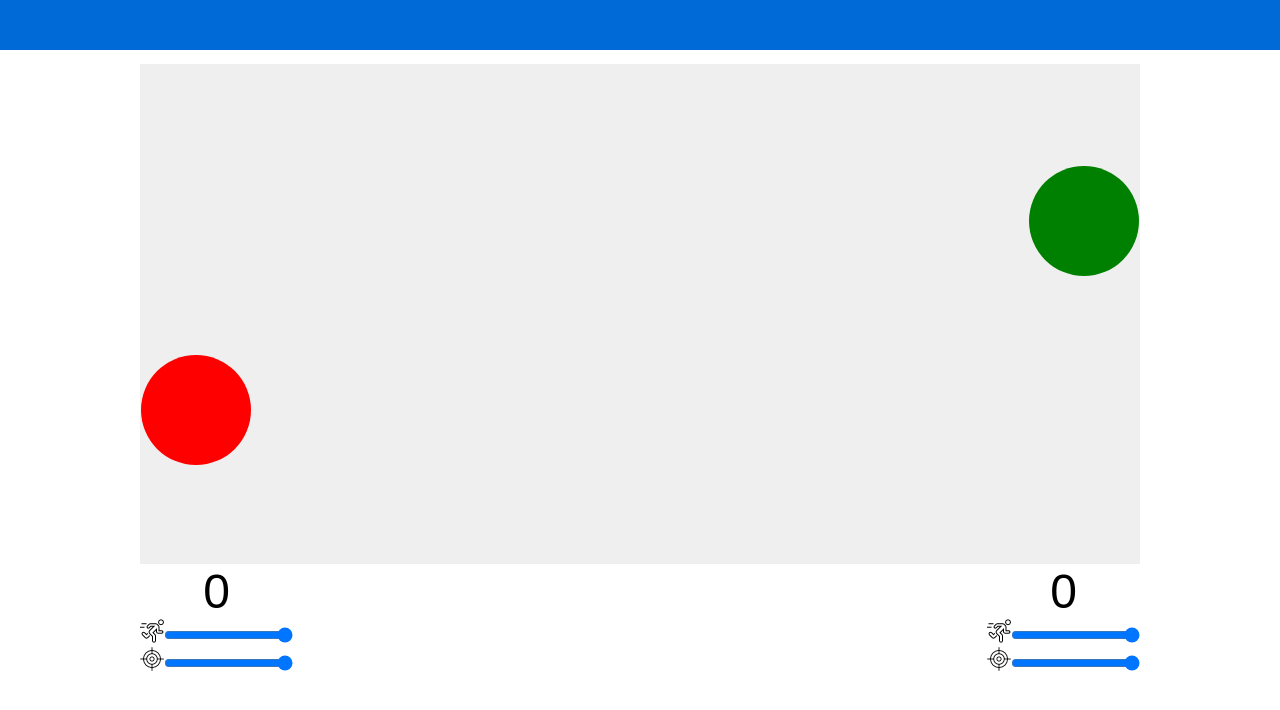
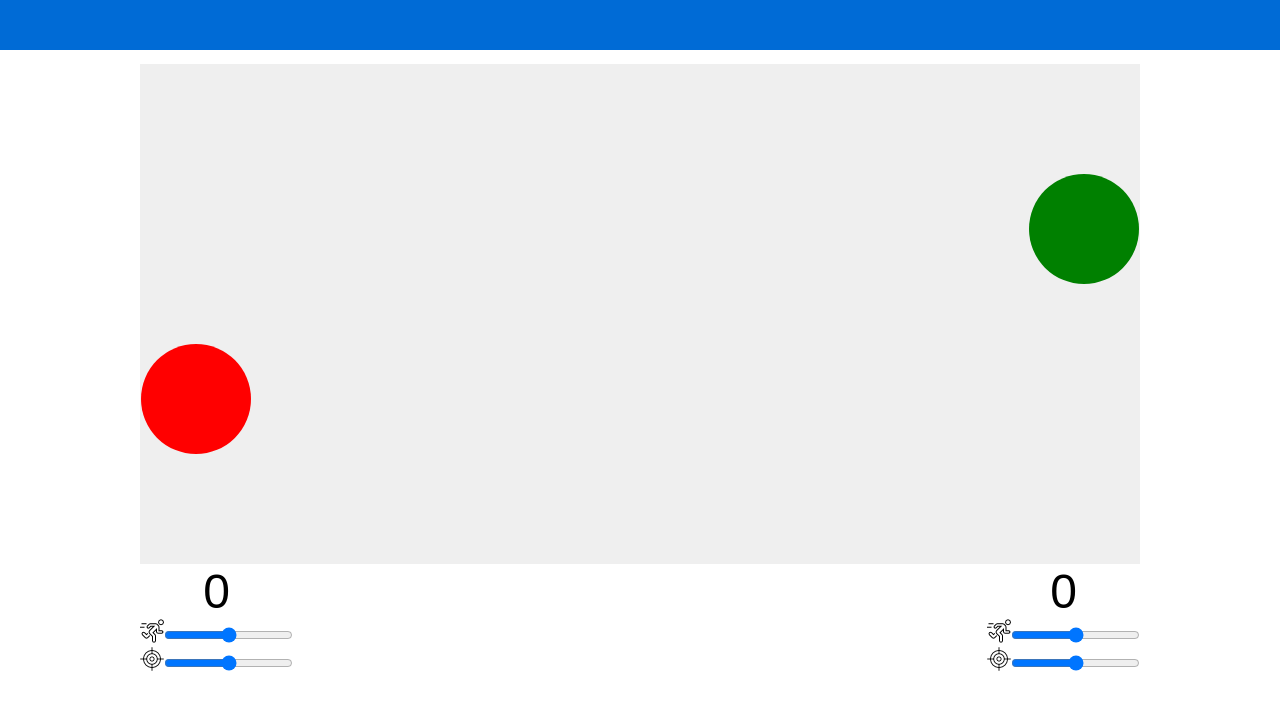
Before and after one commit to digunin/duel-mini-game, a React app: page / in a window 1280 px wide. Shown: the top 710 px of the page. Built offline with nearby package versions, Linux system fonts and the light colour scheme.

Commit message:
control hero speed

```diff
--- a/src/App.tsx
+++ b/src/App.tsx
@@ -3,9 +3,11 @@ import { GameComponent } from "./components/game/GameComponent";
 import { HeroPanel } from "./components/HeroPanel";
 import { useAppScreen } from "./hooks/useAppScreen";
 import { AppHeader } from "./components/AppHeader";
+import { useHeroControl } from "./hooks/useHeroControl";
 
 function App() {
   const { orient } = useAppScreen();
+  const { left, right, setHeroProps } = useHeroControl();
 
   if (orient == "portrait") {
     return (
@@ -16,13 +18,13 @@ function App() {
           <div className="hero-panel-block">
             <HeroPanel
               key="left-panel"
-              score={0}
-              onchangeHandler={(props) => console.log("Левая панель: ", props)}
+              values={left}
+              onchangeHandler={setHeroProps("left")}
             />
             <HeroPanel
               key="right-panel"
-              score={0}
-              onchangeHandler={(props) => console.log("Правая панель: ", props)}
+              values={right}
+              onchangeHandler={setHeroProps("right")}
             />
           </div>
         </div>
@@ -36,14 +38,14 @@ function App() {
       <div className="app-container landscape">
         <HeroPanel
           key="left-panel"
-          score={0}
-          onchangeHandler={(props) => console.log("Левая панель: ", props)}
+          values={left}
+          onchangeHandler={setHeroProps("left")}
         />
         <GameComponent key="game" />
         <HeroPanel
           key="right-panel"
-          score={0}
-          onchangeHandler={(props) => console.log("Правая панель: ", props)}
+          values={right}
+          onchangeHandler={setHeroProps("right")}
         />
       </div>
     </>
--- a/src/components/HeroPanel.tsx
+++ b/src/components/HeroPanel.tsx
@@ -2,15 +2,20 @@ import React, { FC } from "react";
 import { AppHero } from "../store/types";
 import runIcon from "../assets/run-icon.png";
 import shootIcon from "../assets/shoot-icon.png";
+import { useAppContext } from "../hooks/useAppContext";
 
 type HPProps = {
-  score: number;
+  values: {
+    score: number;
+    velocity: number;
+    cooldown: number;
+  };
   onchangeHandler: (
-    props: Partial<Pick<AppHero, "spellColor" | "cooldown">>
+    props: Partial<Pick<AppHero, "cooldown" | "velocity">>
   ) => void;
 };
 
-export const HeroPanel: FC<HPProps> = ({ onchangeHandler, score }) => {
+export const HeroPanel: FC<HPProps> = ({ onchangeHandler, values }) => {
   const onSliderChangeHandler = (e: React.ChangeEvent<HTMLInputElement>) => {
     const property =
       e.target.name == "velocity"
@@ -18,6 +23,9 @@ export const HeroPanel: FC<HPProps> = ({ onchangeHandler, score }) => {
         : { cooldown: +e.target.value };
     onchangeHandler(property);
   };
+
+  const { score, velocity, cooldown } = values;
+
   return (
     <div className="hero-panel">
       <div className="score">
@@ -25,13 +33,14 @@ export const HeroPanel: FC<HPProps> = ({ onchangeHandler, score }) => {
       </div>
       <div className="sliders">
         <div className="slider-wrapper">
-          <img src={runIcon} alt="Скорость бега" />
+          <img src={runIcon} alt="Скорость движения" />
           <input
             type="range"
             onChange={onSliderChangeHandler}
             name="velocity"
             min="0"
             max="10"
+            value={velocity}
           />
         </div>
         <div className="slider-wrapper">
@@ -40,8 +49,9 @@ export const HeroPanel: FC<HPProps> = ({ onchangeHandler, score }) => {
             type="range"
             onChange={onSliderChangeHandler}
             name="cooldown"
-            min="0"
-            max="10"
+            min="1"
+            max="11"
+            value={cooldown}
           />
         </div>
       </div>
--- a/src/components/game/Game.ts
+++ b/src/components/game/Game.ts
@@ -31,6 +31,7 @@ export class Game {
       HERO_RADIUS
     );
     this.leftHero.velocity_Y = 3;
+    this.rightHero.velocity_Y = -3;
     this.leftHero.color = "red";
     this.rightHero.color = "green";
   }
@@ -54,11 +55,11 @@ export class Game {
   private updateHero(hero: Hero) {
     const nextPos = hero.nextMove();
     if (nextPos.y <= 0) {
-      hero.velocity_Y = 3;
+      hero.velocity_Y *= -1;
       return;
     }
     if (nextPos.y >= this.gameHeight - hero.height) {
-      hero.velocity_Y = -3;
+      hero.velocity_Y *= -1;
       return;
     }
     hero.nextMove(true);
@@ -69,4 +70,16 @@ export class Game {
     if (intersectCircleWithPoint(this.rightHero, cursor)) return "right";
     return null;
   }
+
+  public setVelocity(side: HeroSide, velocity: number) {
+    if (side === "left") {
+      let current = this.leftHero.velocity_Y;
+      let dir = current < 0 ? -1 : 1;
+      this.leftHero.velocity_Y = velocity * dir;
+    } else {
+      let current = this.rightHero.velocity_Y;
+      let dir = current < 0 ? -1 : 1;
+      this.rightHero.velocity_Y = velocity * dir;
+    }
+  }
 }
--- a/src/hooks/useGame.ts
+++ b/src/hooks/useGame.ts
@@ -4,6 +4,7 @@ import { HTMLCanvasCoordConverter } from "../components/game/graphics/HTMLCanvas
 import { Game } from "../components/game/Game";
 import { useCanvasMousePosition } from "./useCanvasMousePosition";
 import { useRef } from "react";
+import { useAppContext } from "./useAppContext";
 
 export const useGame = (
   width: number,
@@ -15,6 +16,8 @@ export const useGame = (
     height,
     canvasClickHandler
   );
+  const { leftHero, rightHero } = useAppContext().state;
+
   const duel = useRef(
     new Game(
       new DefaultFactory(
@@ -28,9 +31,11 @@ export const useGame = (
     )
   );
 
+  duel.current.setVelocity("left", leftHero.velocity);
+  duel.current.setVelocity("right", rightHero.velocity);
+
   function canvasClickHandler() {
     const leftOrRight = duel.current.isCursorInsideHero(canvasCursor.current);
-    console.log(leftOrRight);
   }
 
   return { update: duel.current.update };
--- /dev/null
+++ b/src/hooks/useHeroControl.ts
@@ -0,0 +1,29 @@
+import { HeroSide } from "../components/game/Game";
+import { AppHero } from "../store/types";
+import { setLeftHero, setRightHero } from "../store/actions";
+import { useAppContext } from "./useAppContext";
+
+export const useHeroControl = () => {
+  const { dispatch, state } = useAppContext();
+  const { leftHero, rightHero } = state;
+
+  const setHeroProps =
+    (side: HeroSide) =>
+    (props: Partial<Pick<AppHero, "cooldown" | "velocity">>) => {
+      dispatch(side === "left" ? setLeftHero(props) : setRightHero(props));
+    };
+
+  return {
+    setHeroProps,
+    left: {
+      score: leftHero.score,
+      velocity: leftHero.velocity,
+      cooldown: leftHero.cooldown,
+    },
+    right: {
+      score: rightHero.score,
+      velocity: rightHero.velocity,
+      cooldown: rightHero.cooldown,
+    },
+  };
+};
--- a/src/store/contextProvider.tsx
+++ b/src/store/contextProvider.tsx
@@ -9,14 +9,14 @@ const initialState: AppState = {
   },
   scale: 1,
   leftHero: {
-    velocity: 0,
-    cooldown: 1500,
+    velocity: 5,
+    cooldown: 6,
     spellColor: "#00F",
     score: 0,
   },
   rightHero: {
-    velocity: 0,
-    cooldown: 1500,
+    velocity: 5,
+    cooldown: 6,
     spellColor: "#0F0",
     score: 0,
   },
--- a/src/store/reducer.ts
+++ b/src/store/reducer.ts
@@ -16,7 +16,7 @@ const reducer = (state: AppState, action: AppActions): AppState => {
       const r_hero = state.rightHero;
       return {
         ...state,
-        leftHero: {
+        rightHero: {
           ...r_hero,
           ...action.payload,
         },
```
